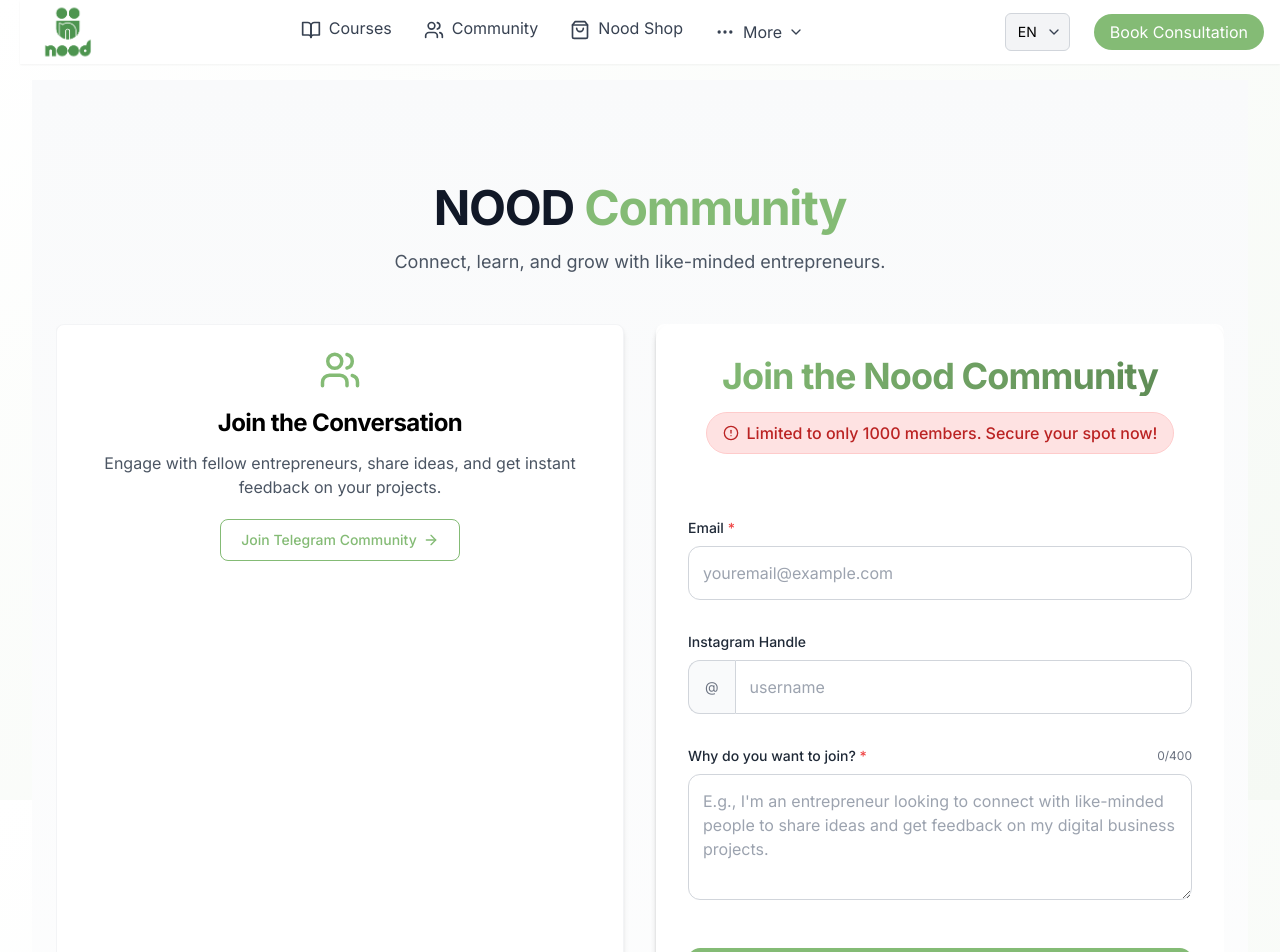
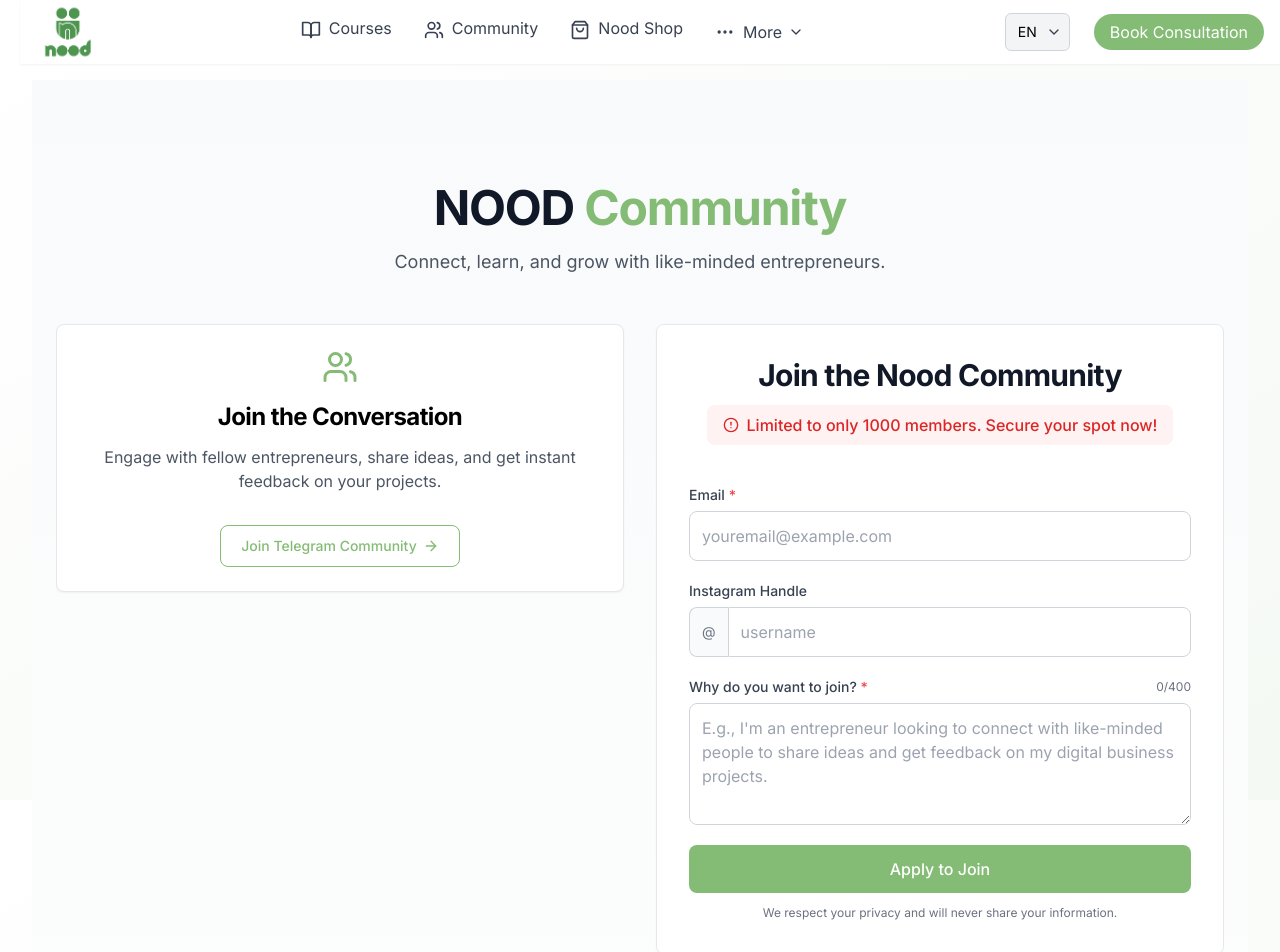
Before and after one commit to EmreGunner/NoodWebMain, a React (Vite) app: page /community in a window 1280 px wide. Shown: the top 952 px of the page. Built offline with nearby package versions, Linux system fonts and the light colour scheme.

Commit message:
changes7

```diff
--- a/src/components/WaitlistForm.tsx
+++ b/src/components/WaitlistForm.tsx
@@ -122,27 +122,27 @@ export default function WaitlistForm() {
   };
 
   return (
-    <div className="waitlist-form font-sans w-full mx-auto bg-white rounded-2xl shadow-md p-6 md:p-8 min-h-[600px] flex flex-col overflow-visible">
-      <div className="text-center mb-8">
-        <h2 className="text-3xl md:text-4xl font-bold tracking-tight leading-tight mb-3 md:mb-4 bg-clip-text text-transparent bg-gradient-to-r from-primary to-secondary">
+    <div className="waitlist-form w-full bg-white p-6 md:p-8 flex flex-col">
+      <div className="text-center mb-6">
+        <h2 className="text-2xl md:text-3xl font-bold mb-3 text-gray-900">
           Join the Nood Community
         </h2>
 
-        <div className="bg-red-100 text-red-700 py-2 px-4 rounded-full inline-flex items-center font-medium text-sm md:text-base mb-4 border border-red-200 animate-pulse">
+        <div className="bg-red-50 text-red-600 py-2 px-4 rounded-lg inline-flex items-center font-medium text-sm md:text-base mb-4">
           <AlertCircle className="inline mr-2 h-4 w-4" />
           Limited to only 1000 members. Secure your spot now!
         </div>
       </div>
 
       {status === "error" && !Object.keys(errors).length && (
-        <div className="bg-red-50 text-red-700 p-4 rounded-xl mb-6 border border-red-200 text-center">
+        <div className="bg-red-50 text-red-600 p-4 rounded-lg mb-6 text-center">
           Couldn't add you to the list. Please try again.
         </div>
       )}
 
-      <form onSubmit={handleSubmit} className="space-y-6 md:space-y-8 my-4 flex-grow">
+      <form onSubmit={handleSubmit} className="space-y-5 flex-grow">
         <div className="flex flex-col">
-          <label htmlFor="email" className="text-left text-sm font-medium text-gray-800 mb-2">
+          <label htmlFor="email" className="text-left text-sm font-medium text-gray-700 mb-1.5">
             Email <span className="text-red-500">*</span>
           </label>
           <input
@@ -153,8 +153,8 @@ export default function WaitlistForm() {
             onChange={handleInputChange}
             placeholder="youremail@example.com"
             required
-            className={`w-full p-3.5 text-base rounded-xl focus:outline-none focus:ring-2 focus:ring-primary focus:ring-offset-2 focus:border-transparent hover:border-gray-400 transition-all duration-200 ${
-              errors.email ? "border-2 border-red-300 bg-red-50" : "border border-gray-300"
+            className={`w-full p-3 text-base rounded-lg border focus:outline-none focus:ring-2 focus:ring-primary focus:border-primary transition-colors ${
+              errors.email ? "border-red-300 bg-red-50" : "border-gray-300"
             }`}
           />
           {errors.email && (
@@ -163,11 +163,11 @@ export default function WaitlistForm() {
         </div>
 
         <div className="flex flex-col">
-          <label htmlFor="instagram" className="text-left text-sm font-medium text-gray-800 mb-2">
+          <label htmlFor="instagram" className="text-left text-sm font-medium text-gray-700 mb-1.5">
             Instagram Handle
           </label>
           <div className="flex">
-            <span className="inline-flex items-center px-4 bg-gray-50 text-gray-500 text-sm border border-r-0 border-gray-300 rounded-l-xl">
+            <span className="inline-flex items-center px-3 bg-gray-50 text-gray-500 text-sm border border-r-0 border-gray-300 rounded-l-lg">
               @
             </span>
             <input
@@ -177,14 +177,14 @@ export default function WaitlistForm() {
               value={formData.instagram}
               onChange={handleInputChange}
               placeholder="username"
-              className="flex-1 p-3.5 text-base border border-gray-300 rounded-r-xl focus:outline-none focus:ring-2 focus:ring-primary focus:ring-offset-2 focus:border-transparent hover:border-gray-400 transition-all duration-200"
+              className="flex-1 p-3 text-base border border-gray-300 rounded-r-lg focus:outline-none focus:ring-2 focus:ring-primary focus:border-primary transition-colors"
             />
           </div>
         </div>
 
         <div className="flex flex-col">
-          <div className="flex justify-between items-center mb-2">
-            <label htmlFor="projectDescription" className="text-left text-sm font-medium text-gray-800">
+          <div className="flex justify-between items-center mb-1.5">
+            <label htmlFor="projectDescription" className="text-left text-sm font-medium text-gray-700">
               Why do you want to join? <span className="text-red-500">*</span>
             </label>
             <span className="text-xs text-gray-500">{charCount}/{MAX_CHARS}</span>
@@ -198,8 +198,8 @@ export default function WaitlistForm() {
             required
             maxLength={MAX_CHARS}
             rows={4}
-            className={`w-full p-3.5 text-base rounded-xl focus:outline-none focus:ring-2 focus:ring-primary focus:ring-offset-2 focus:border-transparent hover:border-gray-400 transition-all duration-200 ${
-              errors.projectDescription ? "border-2 border-red-300 bg-red-50" : "border border-gray-300"
+            className={`w-full p-3 text-base rounded-lg border focus:outline-none focus:ring-2 focus:ring-primary focus:border-primary transition-colors ${
+              errors.projectDescription ? "border-red-300 bg-red-50" : "border-gray-300"
             }`}
           />
           {errors.projectDescription && (
@@ -207,13 +207,13 @@ export default function WaitlistForm() {
           )}
         </div>
 
-        <div className="mt-auto pt-4">
+        <div className="mt-5">
           <motion.button
             type="submit"
             disabled={status === "submitting"}
-            whileHover={{ scale: status === "submitting" ? 1 : 1.02, translateY: status === "submitting" ? 0 : -2 }}
-            whileTap={{ scale: status === "submitting" ? 1 : 0.98 }}
-            className={`w-full p-4 text-white font-semibold rounded-xl text-lg shadow-md transition-all duration-200 ${
+            whileHover={{ scale: status === "submitting" ? 1 : 1.01 }}
+            whileTap={{ scale: status === "submitting" ? 1 : 0.99 }}
+            className={`w-full p-3 text-white font-medium rounded-lg text-base transition-colors ${
               status === "submitting"
                 ? "bg-primary/70 cursor-not-allowed"
                 : "bg-primary hover:bg-primary/90"
@@ -230,33 +230,33 @@ export default function WaitlistForm() {
 
       {/* Success Popup */}
       {showPopup && (
-        <div className="fixed inset-0 bg-black bg-opacity-70 flex items-center justify-center z-50 px-4">
+        <div className="fixed inset-0 bg-black bg-opacity-60 flex items-center justify-center z-50 px-4">
           <motion.div
             initial={{ scale: 0.9, opacity: 0 }}
             animate={{ scale: 1, opacity: 1 }}
-            className="bg-white rounded-2xl p-8 max-w-md w-full relative shadow-xl"
+            className="bg-white rounded-xl p-6 max-w-md w-full relative shadow-lg"
           >
             <button
               onClick={closePopup}
-              className="absolute top-4 right-4 text-gray-400 hover:text-gray-600 transition-colors"
+              className="absolute top-3 right-3 text-gray-400 hover:text-gray-600 transition-colors"
             >
               ✕
             </button>
             <div className="text-center">
-              <div className="w-20 h-20 bg-green-50 rounded-full flex items-center justify-center mx-auto mb-6 border-2 border-green-100">
-                <svg className="w-10 h-10 text-primary" fill="none" stroke="currentColor" viewBox="0 0 24 24" xmlns="http://www.w3.org/2000/svg">
+              <div className="w-16 h-16 bg-green-50 rounded-full flex items-center justify-center mx-auto mb-4 border-2 border-green-100">
+                <svg className="w-8 h-8 text-primary" fill="none" stroke="currentColor" viewBox="0 0 24 24" xmlns="http://www.w3.org/2000/svg">
                   <path strokeLinecap="round" strokeLinejoin="round" strokeWidth="2" d="M5 13l4 4L19 7"></path>
                 </svg>
               </div>
-              <h3 className="text-2xl font-bold mb-3 text-gray-900">Application Received!</h3>
-              <p className="text-gray-700 mb-6">
+              <h3 className="text-xl font-bold mb-2 text-gray-900">Application Received!</h3>
+              <p className="text-gray-700 mb-5">
                 Thanks for applying to the Nood community! We'll review your application and be in touch soon.
               </p>
               <motion.button
                 onClick={closePopup}
-                whileHover={{ scale: 1.03, translateY: -2 }}
-                whileTap={{ scale: 0.97 }}
-                className="w-full p-3.5 bg-primary text-white rounded-xl hover:bg-primary/90 transition-all font-semibold shadow-md"
+                whileHover={{ scale: 1.02 }}
+                whileTap={{ scale: 0.98 }}
+                className="w-full p-3 bg-primary text-white rounded-lg hover:bg-primary/90 transition-colors font-medium"
               >
                 Close
               </motion.button>
--- a/src/pages/Community.tsx
+++ b/src/pages/Community.tsx
@@ -57,14 +57,14 @@ const Community: React.FC = () => {
           className="grid grid-cols-1 md:grid-cols-2 gap-6 md:gap-8 items-stretch"
           variants={containerVariants}
         >
-          <motion.div variants={itemVariants} className="h-full flex">
-            <Card className="p-5 md:p-6 flex flex-col items-center text-center w-full border border-gray-100 hover:shadow-md">
-              <Users className="text-primary mb-4" size={42} />
+          <motion.div variants={itemVariants} className="h-full">
+            <Card className="p-5 md:p-6 flex flex-col items-center text-center w-full border border-gray-200 rounded-2xl hover:border-primary/20 transition-all shadow-sm hover:shadow">
+              <Users className="text-primary mb-4" size={36} />
               <h2 className="text-2xl font-bold mb-3">Join the Conversation</h2>
-              <p className="text-gray-600 mb-5">
+              <p className="text-gray-600 mb-6">
                 Engage with fellow entrepreneurs, share ideas, and get instant feedback on your projects.
               </p>
-              <div className="flex justify-center">
+              <div className="flex justify-center mt-2">
                 <motion.a
                   href="https://t.me/noodcommunity"
                   target="_blank"
@@ -79,8 +79,8 @@ const Community: React.FC = () => {
             </Card>
           </motion.div>
 
-          <motion.div variants={itemVariants} className="h-full flex">
-            <Card className="w-full flex-1 transform transition-all duration-300 hover:shadow-xl overflow-visible p-0">
+          <motion.div variants={itemVariants} className="h-full">
+            <Card className="w-full rounded-2xl shadow-sm hover:shadow transition-all overflow-hidden border border-gray-200 hover:border-primary/20">
               <WaitlistForm />
             </Card>
           </motion.div>
@@ -91,9 +91,9 @@ const Community: React.FC = () => {
           <div className="grid grid-cols-1 md:grid-cols-2 lg:grid-cols-3 gap-4 md:gap-6">
             {benefits.map((benefit, index) => (
               <motion.div key={index} variants={itemVariants}>
-                <Card className="p-4 h-full transition-all border border-gray-100 hover:border-primary/20">
+                <Card className="p-4 h-full transition-all border border-gray-200 rounded-xl hover:border-primary/20 shadow-sm hover:shadow">
                   <div className="flex items-center mb-3">
-                    <benefit.icon className="text-primary mr-2" size={20} />
+                    <benefit.icon className="text-primary mr-2 flex-shrink-0" size={20} />
                     <h3 className="text-lg font-medium">{benefit.title}</h3>
                   </div>
                   <p className="text-gray-600 text-sm">{benefit.description}</p>
```
